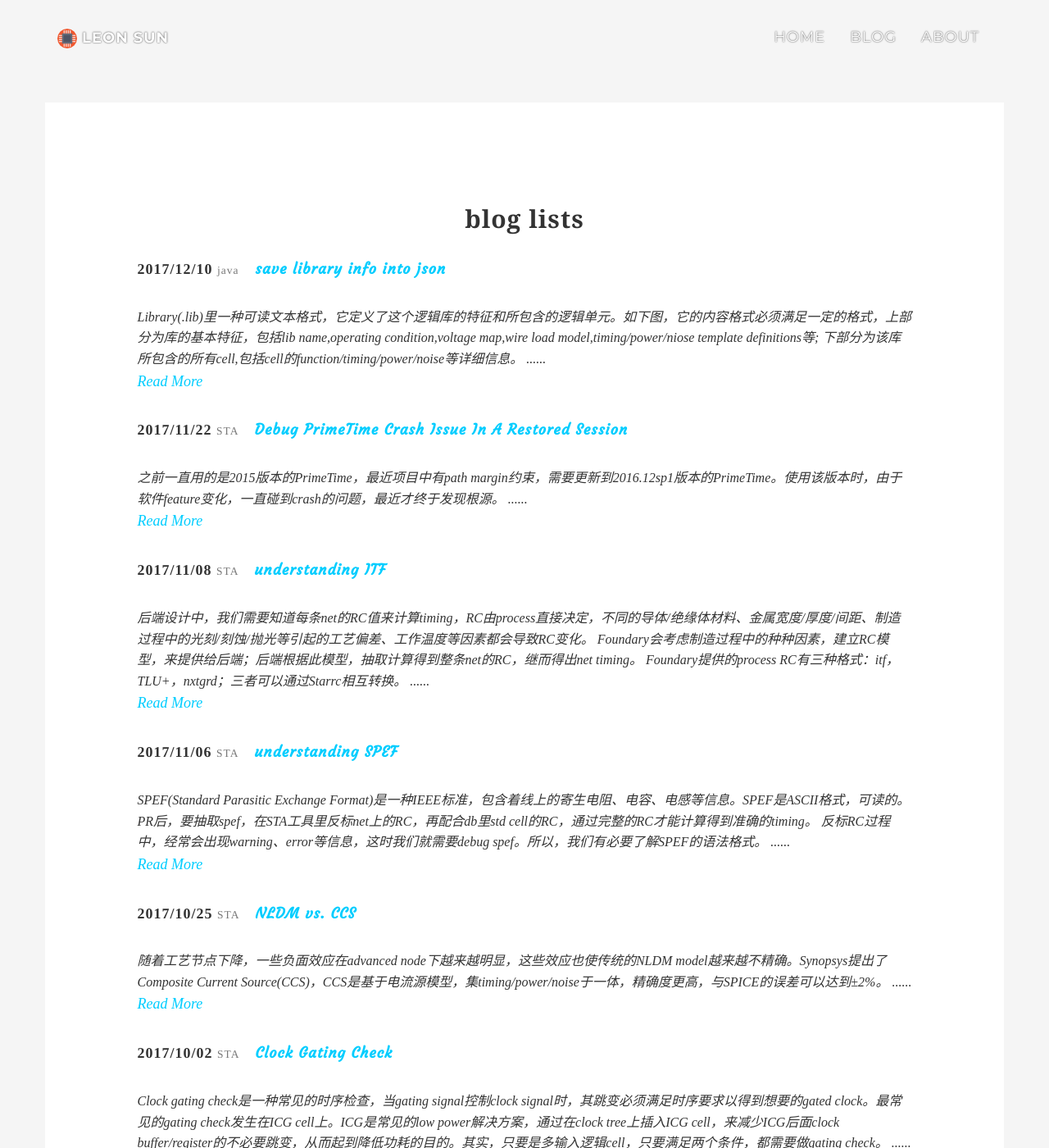
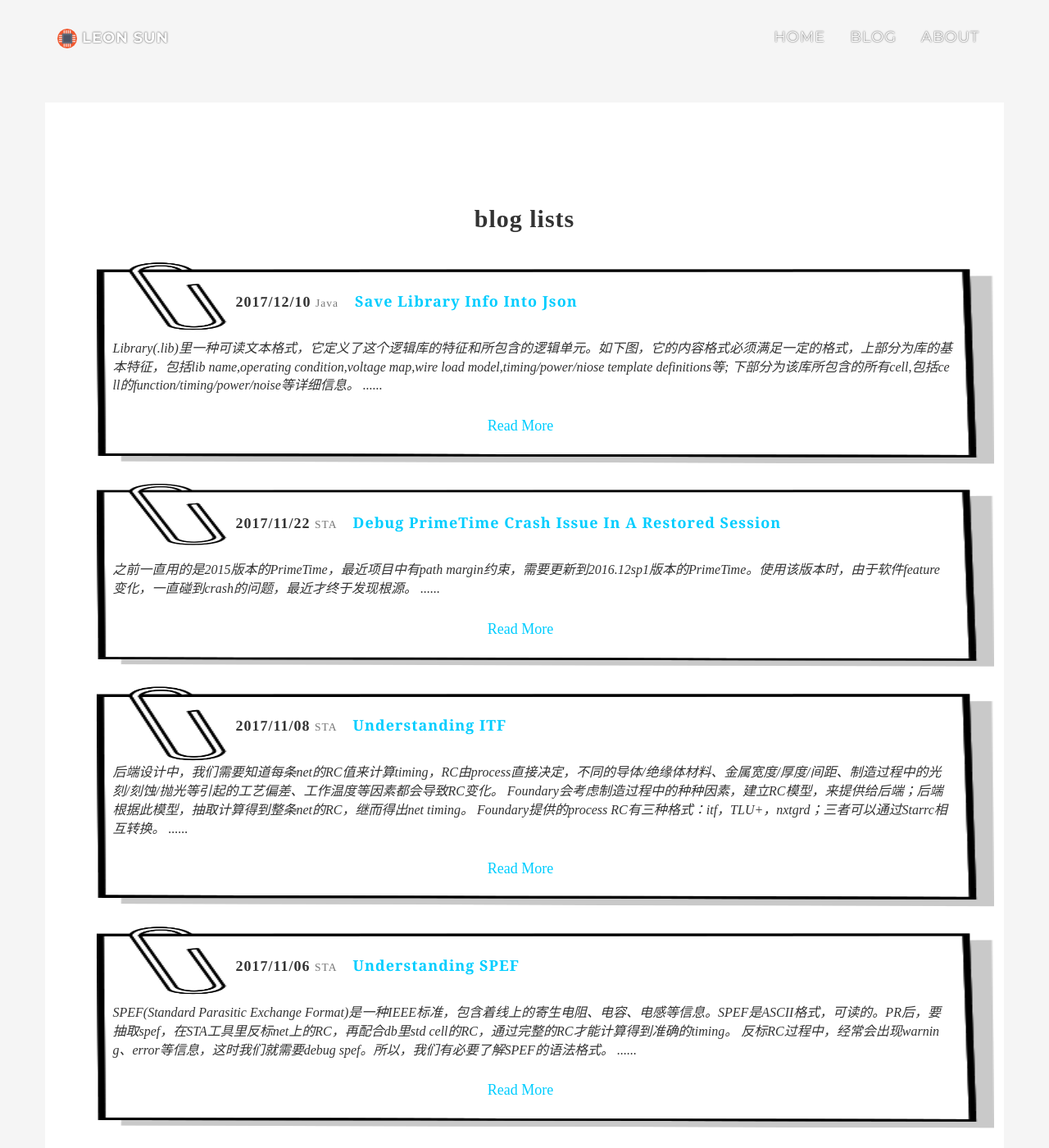
Before and after one commit to iLeonSun/iLeonSun.github.io, a Jekyll site: the page built from blogs.md, in a window 1280 px wide and 1400 px high. Shown: the whole window at 82% size. Built offline with Jekyll 4.4.1, drawn with Linux system fonts in a browser that asks for light colours; nearby versions of some CDN libraries; a style sheet for code colours, icons or effects is not loaded.

Commit message:
fix some css

```diff
--- a/_config.yml
+++ b/_config.yml
@@ -24,12 +24,12 @@ permalink: /:title/
 # The release of Jekyll Now that you're using
 
 # Jekyll 3 now only supports Kramdown for Markdown
-highlighter: rough
+highlighter: rouge
 kramdown:
   # Use GitHub flavored markdown, including triple backtick fenced code blocks
   input: GFM
   # Jekyll 3 and GitHub Pages now only support rouge for syntax highlighting
-  syntax_highlighter: rough
+  syntax_highlighter: rouge
   # Rouge Highlighter in Kramdown  http://kramdown.gettalong.org/syntax_highlighter/rouge.html
   # span, block element options fall back to global
   syntax_highlighter_opts:
@@ -87,7 +87,7 @@ jekyll-archives:
 # HTML Head #
 #############
 
-lang: "zh"
+lang: "en"
 author: "Leon Sun"
 title: "Leon Sun"
 description: "Blog and website of Leon Sun"
--- a/_includes/post-list.html
+++ b/_includes/post-list.html
@@ -1,7 +1,7 @@
 
 <!-- Post List Start -->
-
-<h4 align="left" style="font-family:Times">
+<div class="bloglistbg">
+<h4 align="left" style="font-family:Times;padding-left:150px;padding-top:40px;text-transform:capitalize;">
   <strong>{{ post.date | date:"%Y/%m/%d" }}</strong>
   <small>
     <a class="category" href="{{site.baseurl}}/categories/{{ post.category | downcase }}.html">
@@ -9,14 +9,16 @@
     </a>
   </small>
   &ensp;
-  <a href="{{site.baseurl}}{{post.url}}" style="font-family:'Courgette', cursive,Georgia, Times, 'Times New Roman', serif,'宋体', 'SimSun'">
+  <a href="{{site.baseurl}}{{post.url}}" style="font-family:cursive,Georgia,'Times New Roman', serif,'宋体', 'SimSun'">
     <strong>{{ post.title }}</strong>
   </a>
 </h4>
-<p align="left" style="font-size:16px;font-style:italic">
+<p align="left" style="font-size:16px;font-style:italic;white-space:normal">
 	{{ post.excerpt | strip_html| append: "......"}}
-	<br/>
+	</br>
+	<div style="display:inline-block;text_align:center;padding:0 50px 0 20px">
 	<a href="{{ site.baseurl }}{{ post.url }}" style="font-size:18px" align="center !important">Read More</a>
+	</div>
 </p>
-
+</div>
 <!-- Post List End -->
--- a/css/grayscale.scss
+++ b/css/grayscale.scss
@@ -59,7 +59,9 @@ pre {
 h1 {
     margin: 0 0 35px;
     /*text-transform: uppercase;*/
-    font-family: 'Courgette', cursive,Georgia, Times, 'Times New Roman', serif,'宋体', "SimSun";
+	text-transform:capitalize;
+    /*font-family: 'Courgette', cursive,Georgia, Times, 'Times New Roman', serif,'宋体', "SimSun";*/
+    font-family: Georgia,'Times New Roman', serif,'宋体', "SimSun";
 	font-size: 45px;
     font-weight: 700;
     letter-spacing: 1px;
@@ -72,8 +74,8 @@ h5,
 h6 {
     margin: 0 0 35px;
     /*text-transform: uppercase;*/
-    font-family: Georgia, Times, 'Times New Roman', serif,'宋体', "SimSun";
-    font-weight: 700;
+    font-family: 'Times New Roman', serif,'宋体', "SimSun";
+    font-weight: 800;
     letter-spacing: 1px;
 }
 
@@ -91,19 +93,22 @@ h4 {
 p {
     margin: 0 0 25px;
     font-size: 18px;
-    line-height: 1.5;
-    @media(min-width:768px) {
+    /*line-height: 1.5;*/
+   /* @media(min-width:768px) {
         margin: 0 0 35px;
         font-size: 18px;
         line-height: 1.6;
     }
+	*/
 /* word break add 0824 */
 	word-wrap: break-word;
     -ms-word-break: break-all;
     word-break: break-all;
 
- /* Non standard for webkit */
+	white-space: pre;
+ /* Non standard for webkit
      word-break: break-word;
+  */
 
     -webkit-hyphens: auto;
        -moz-hyphens: auto;
@@ -614,3 +619,19 @@ body div#content section {
     transform: translate(-50%,-50%);
     -ms-transform: translate(-50%,-50%);
 }
+
+blockquote {
+	padding:10px 20px;
+	margin:0 0 20px;
+	font-size:17.5px;
+	border-left:5px solid #4BBBE7;
+	background:rgba(238, 238, 238, 0.6);
+}
+
+.bloglistbg {
+	background-image: url("/img/bloglist_bg.png");
+	background-size: 100% 100%;
+	background-repeat:no-repeat;
+	margin:0 -100px 20px -50px;
+	padding:0 50px 10px 20px;
+}
```
Also changed, not shown: _posts/2017-12-10-save-library-info-in-json.md (+25 -0 lines), img/bloglist_bg.png (added), 8 other files.
